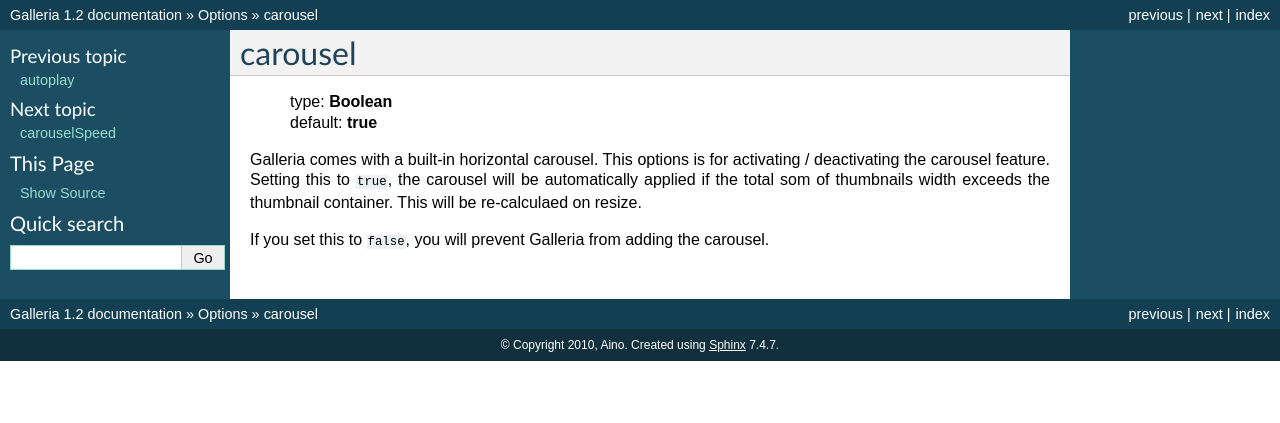
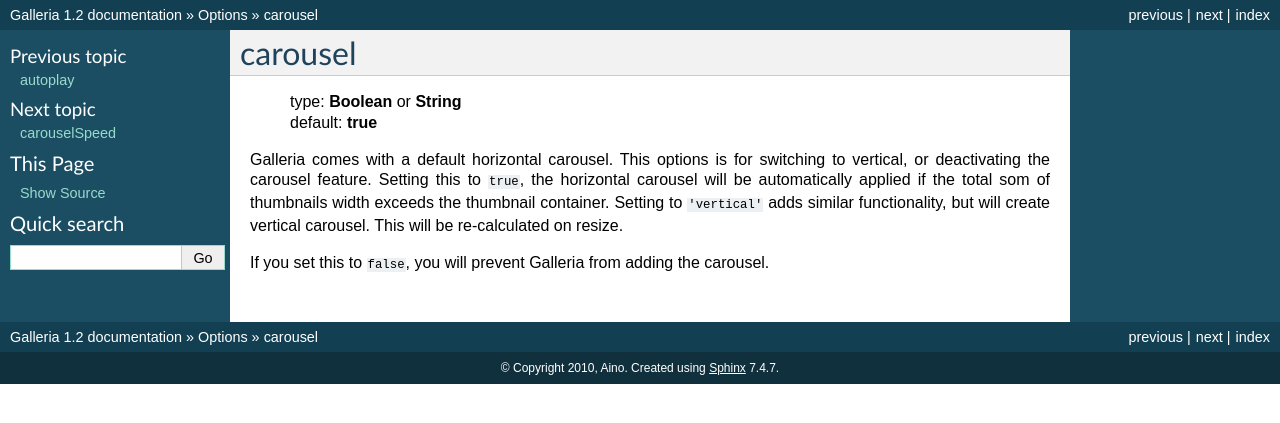
Before and after one commit to GalleriaJS/galleria, a Sphinx documentation site: the page built from docs/options/carousel.rst, in a window 1280 px wide. Shown: the top 423 px of the page. Built offline with Sphinx 7.4.7, drawn with Linux system fonts in a browser that asks for light colours.

Commit message:
updated docs - vertical carousel

```diff
--- a/docs/options/carousel.rst
+++ b/docs/options/carousel.rst
@@ -2,11 +2,12 @@
 carousel
 ========
 
-    | type: **Boolean**
+    | type: **Boolean** or **String**
     | default: **true**
 
-Galleria comes with a built-in horizontal carousel. This options is for activating / deactivating the carousel feature.
-Setting this to ``true``, the carousel will be automatically applied if the total som of thumbnails width exceeds the thumbnail container.
-This will be re-calculaed on resize.
+Galleria comes with a default horizontal carousel. This options is for switching to vertical, or deactivating the carousel feature.
+Setting this to ``true``, the horizontal carousel will be automatically applied if the total som of thumbnails width exceeds the thumbnail container.
+Setting to ``'vertical'`` adds similar functionality, but will create vertical carousel.
+This will be re-calculated on resize.
 
 If you set this to ``false``, you will prevent Galleria from adding the carousel.
--- a/docs/themes/classic.rst
+++ b/docs/themes/classic.rst
@@ -1,7 +1,7 @@
 .. highlight:: javascript
 
 *******
-Classic
+Vertical
 *******
 
 The free open sourced theme that comes bundled with the Galleria core.
```
